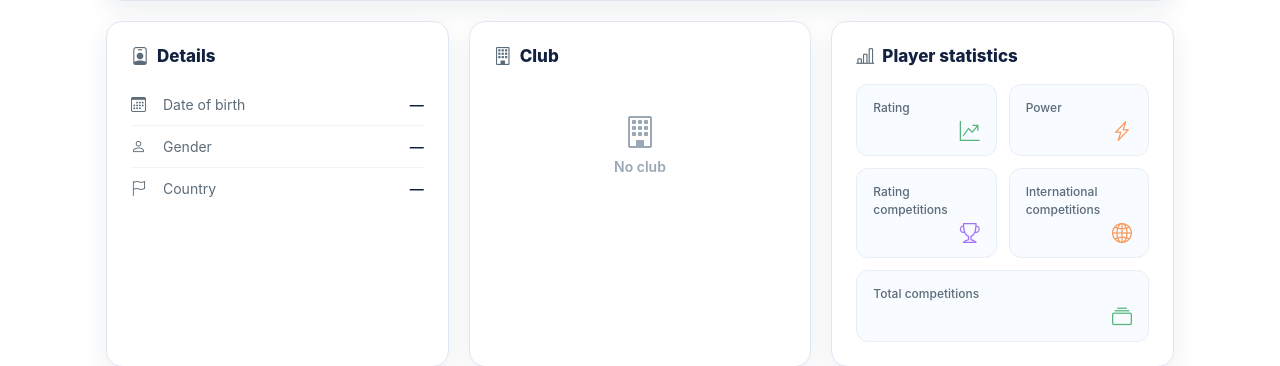
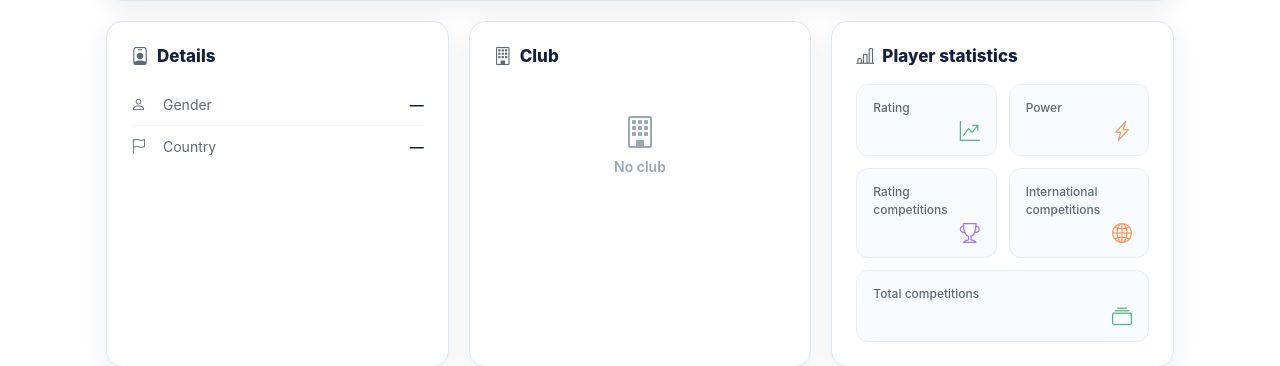
Before and after one commit to AndreyVoloshko/petanque-portal, a Django app: template components/web-api/application/federation/templates/players/player.html in a window 1280 px wide. Shown: the part 309-675 px from the top of the page. Run offline with Django 3.2, Linux system fonts and the light colour scheme; the template is opened without the code that fills it, so the values that code supplies are empty; parts of the project's set-up code (start-up, migrations or seed data) failed here and were passed over; some libraries are stand-ins or nearby versions.

Commit message:
fix(player): remove email and full birth date from public profile
Replace full date of birth with age category badge (JUN/ESP/SEN/VET)
and remove the linked user email — both were visible to unauthenticated
visitors.

```diff
--- a/components/web-api/application/federation/templates/players/player.html
+++ b/components/web-api/application/federation/templates/players/player.html
@@ -56,13 +56,13 @@
             </h2>
             <div class="player-card-body collapse" id="player-details-body">
             <div class="player-details-list">
+                {% if player.birth_date %}
                 <div class="player-detail-row">
                     <i class="bi bi-calendar3"></i>
-                    <span class="player-detail-label">{% trans "Date of birth" %}</span>
-                    <span class="player-detail-value">
-                        {% if player.birth_date %}{{ player.birth_date|date:"d.m.Y" }}{% else %}&mdash;{% endif %}
-                    </span>
+                    <span class="player-detail-label">{% trans "Age category" %}</span>
+                    <span class="player-detail-value">{{ player|player_age_category }}</span>
                 </div>
+                {% endif %}
                 <div class="player-detail-row">
                     <i class="bi bi-person"></i>
                     <span class="player-detail-label">{% trans "Gender" %}</span>
@@ -84,13 +84,6 @@
                         {% if player.country %}{{ player.country.name }}{% else %}&mdash;{% endif %}
                     </span>
                 </div>
-                {% if player.user.email %}
-                <div class="player-detail-row">
-                    <i class="bi bi-envelope"></i>
-                    <span class="player-detail-label">{% trans "Email" %}</span>
-                    <span class="player-detail-value">{{ player.user.email }}</span>
-                </div>
-                {% endif %}
                 {% if player.prefred_position %}
                 <div class="player-detail-row">
                     <i class="bi bi-bullseye"></i>
```
